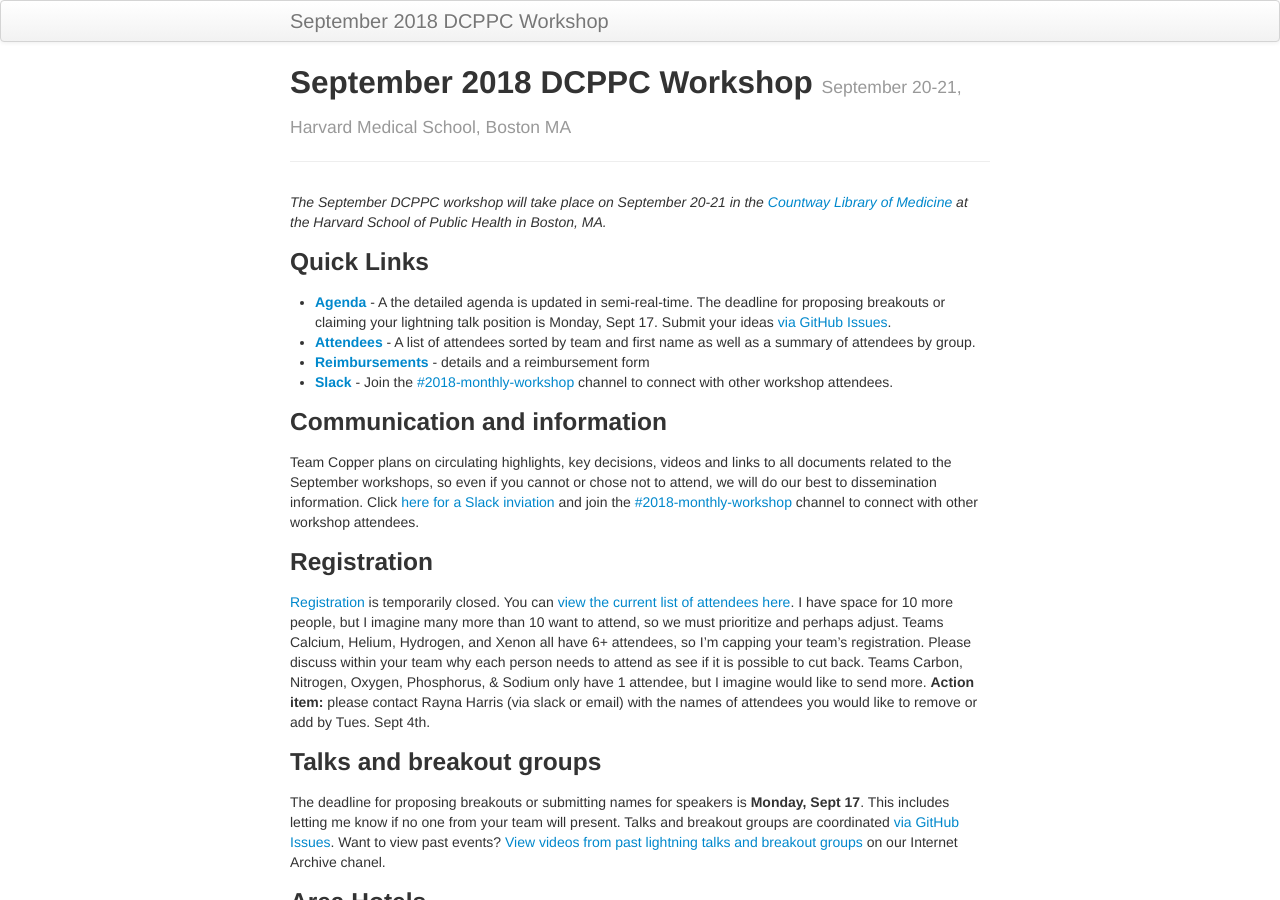
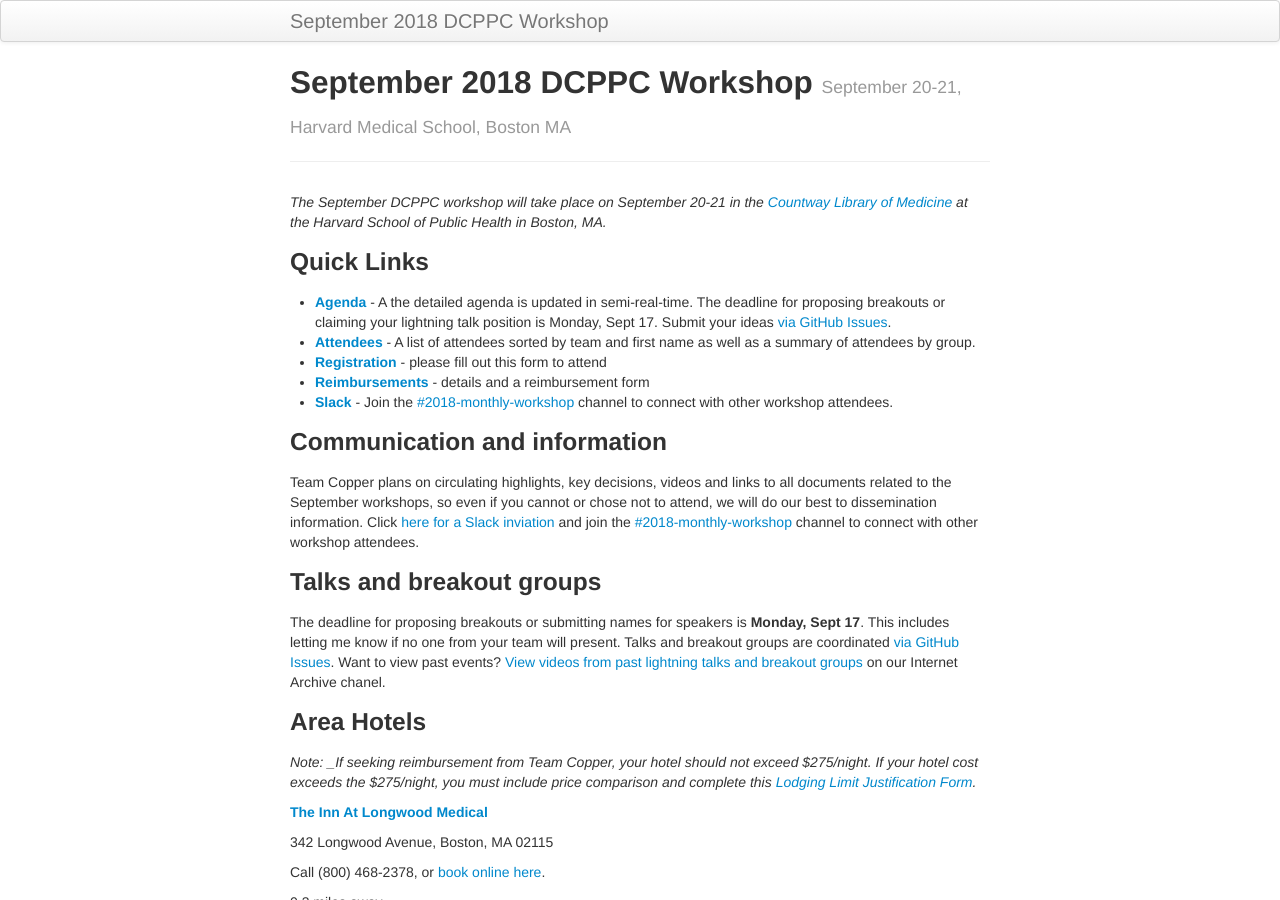
Before and after one commit to dcppc/2018-september-workshop, a Jekyll site: the page built from docs/index.md, in a window 1280 px wide and 900 px high. Built offline with Jekyll 4.4.1, drawn with Linux system fonts in a browser that asks for light colours.

Commit message:
update homepage for registration

```diff
--- a/docs/index.md
+++ b/docs/index.md
@@ -13,6 +13,7 @@ at the Harvard School of Public Health in Boston, MA._
 
 - **[Agenda](./agenda.md)** - A the detailed agenda is updated in semi-real-time. The deadline for proposing breakouts or claiming your lightning talk position is Monday, Sept 17.  Submit your ideas [via GitHub Issues](https://github.com/dcppc/2018-september-workshop/issues).
 - **[Attendees](./attendees.md)** - A list of attendees sorted by team and first name as well as a summary of attendees by group.
+- [**Registration**](https://ti.to/dcppc/september-dcppc-workshop) - please fill out this form to attend
 - **[Reimbursements](./reimbursements.md)** - details and a reimbursement form
 - **[Slack](https://nih-dcppc.slack.com/messages/CAMLGP27N/convo/GANQFSGAD-1528381202.000599/)** - Join the [#2018-monthly-workshop](https://nih-dcppc.slack.com/messages/CAMLGP27N/convo/GANQFSGAD-1528381202.000599/) channel to connect with other workshop attendees.
 
@@ -20,13 +21,6 @@ at the Harvard School of Public Health in Boston, MA._
 ### Communication and information
 
 Team Copper plans on circulating highlights, key decisions, videos and links to all documents related to the September workshops, so even if you cannot or chose not to attend, we will do our best to dissemination information. Click  [here for a Slack inviation](https://nih-dcppc.slack.com/messages/CAMLGP27N/convo/GANQFSGAD-1528381202.000599/) and join the [#2018-monthly-workshop](https://nih-dcppc.slack.com/messages/CAMLGP27N/convo/GANQFSGAD-1528381202.000599/) channel to connect with other workshop attendees.
-
-
-### Registration
-
-[Registration](https://ti.to/dcppc/september-dcppc-workshop) is temporarily closed. You can [view the current list of attendees here](http://nih-data-commons.us/2018-september-workshop/attendees). I have space for 10 more people, but I imagine many more than 10 want to attend, so we must prioritize and perhaps adjust.  Teams Calcium, Helium, Hydrogen, and Xenon all have 6+ attendees, so I'm capping your team's registration. Please discuss within your team why each person needs to attend as see if it is possible to cut back.  Teams Carbon, Nitrogen, Oxygen, Phosphorus, & Sodium only have 1 attendee, but I imagine would like to send more. **Action item:** please contact Rayna Harris (via slack or email) with the names of attendees you would like to remove or add by Tues. Sept 4th.
-
-
 
 
 ### Talks and breakout groups
```
